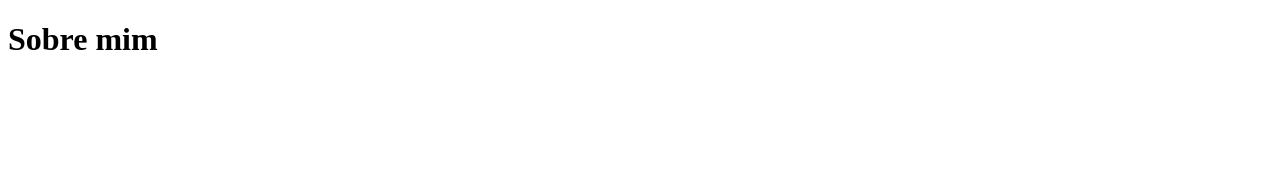
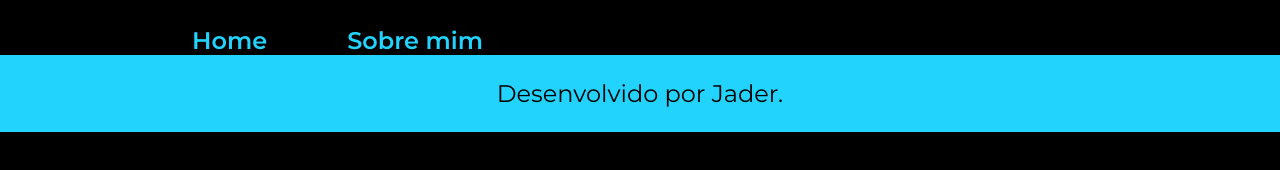
Before and after one commit to Jader-Moura-Lattarulo/html-css-one, a website: page projeto02/about.html in a window 1280 px wide. Drawn offline with Linux system fonts and the light colour scheme.

Commit message:
Update about.html

```diff
--- a/projeto02/about.html
+++ b/projeto02/about.html
@@ -4,8 +4,24 @@
     <meta charset="UTF-8" />
     <meta name="viewport" content="width=device-width, initial-scale=1.0" />
     <title>Sobre mim</title>
+    <link rel="stylesheet" href="./styles/style.css" />
   </head>
   <body>
-    <h1>Sobre mim</h1>
+    <header class="header-content">
+      <nav class="header-content__menu">
+        <a class="header-content__menu__link" href="/projeto02/index.html"
+          >Home</a
+        >
+        <a class="header-content__menu__link" href="/projeto02/about.html"
+          >Sobre mim</a
+        >
+      </nav>
+    </header>
+
+    <main></main>
+
+    <footer class="footer-content">
+      <p>Desenvolvido por Jader.</p>
+    </footer>
   </body>
 </html>
```
